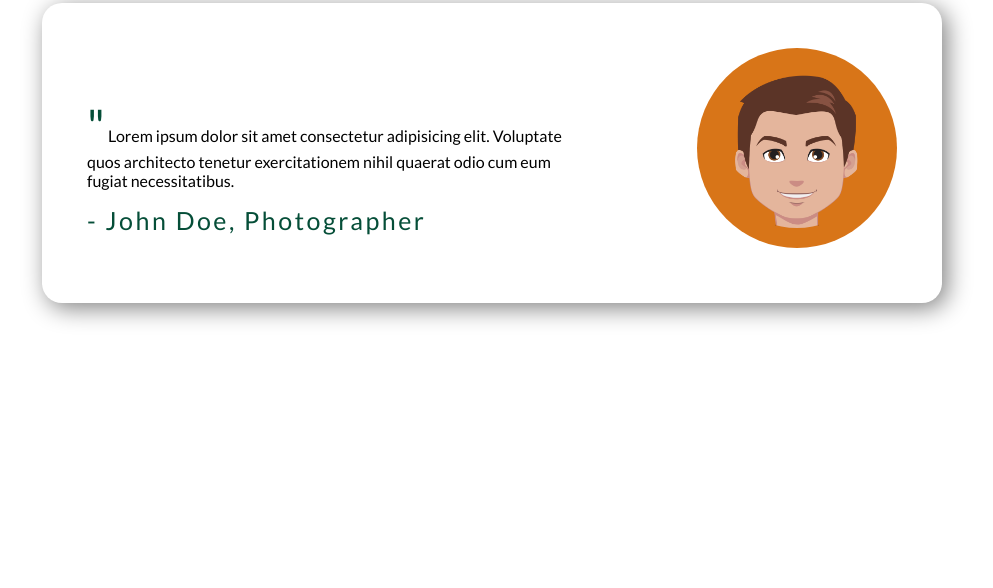
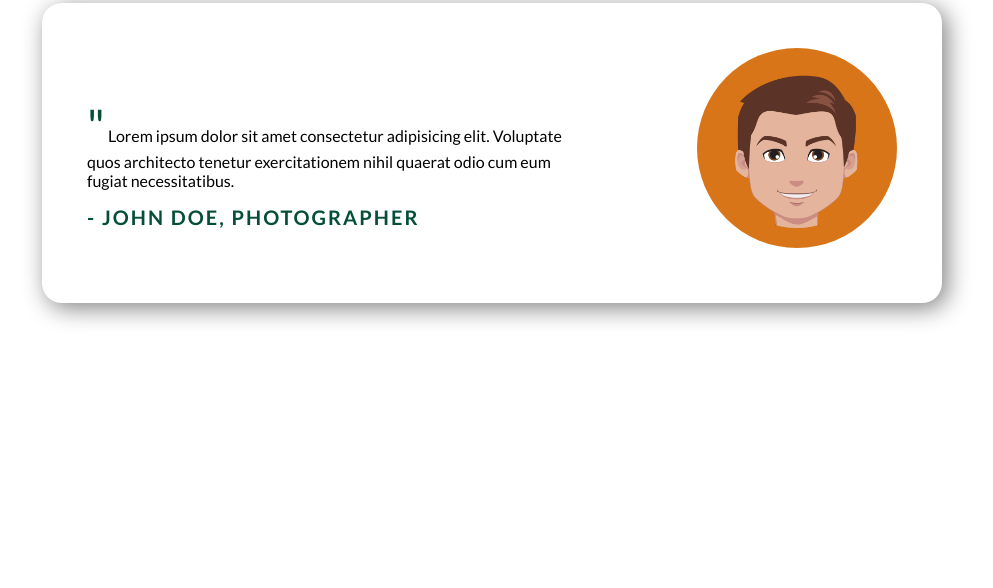
Before and after one commit to ishtiak-ahmed/personal-portfolio, a plain HTML site: page index.html in a window 1280 px wide. Shown: the part 2510-3098 px from the top of the page, without its empty margins (148-1141 px from the left). Drawn offline with Linux system fonts and the light colour scheme.

Commit message:
css updated

```diff
--- a/style.css
+++ b/style.css
@@ -140,8 +140,8 @@ p {
   margin: 15px 0;
   color: #054e38;
   font-family: "Lato", sans-serif;
-  font-size: 25px;
-  font-weight: normal;
+  font-size: 20px;
+  text-transform: uppercase;
 }
 #testimonial span {
   font-size: 45px;
```
